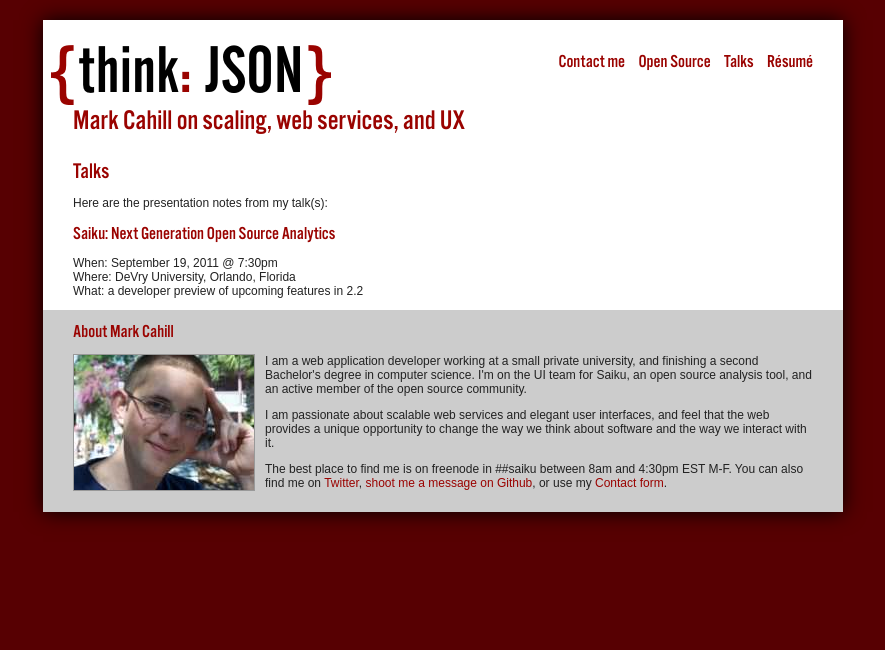
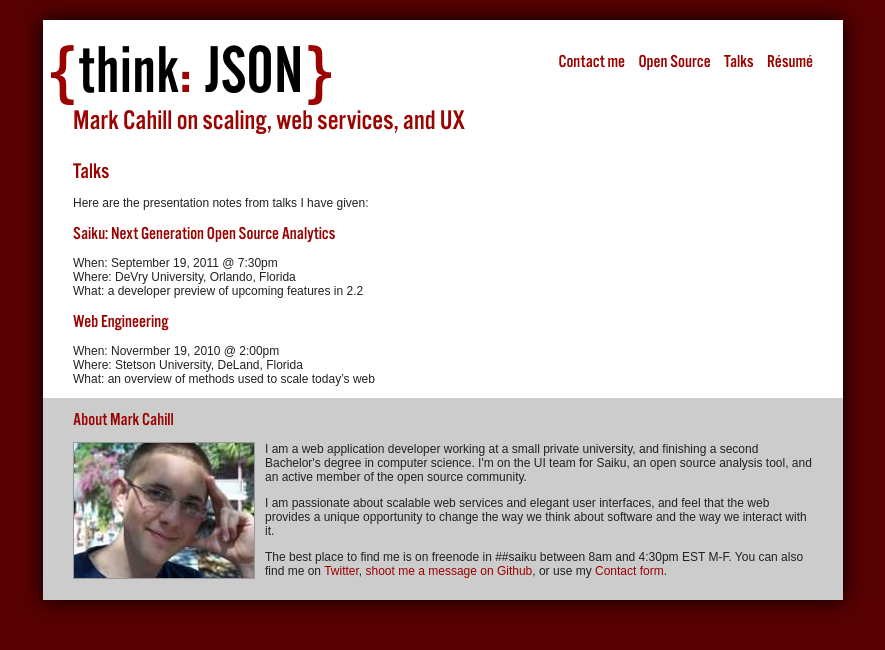
Before and after one commit to thinkjson/thinkjson.github.com, a Jekyll site: the page built from _posts/1900-01-01-talks.md, in a window 1280 px wide. Shown: the top 650 px of the page, without its empty margins (197-1082 px from the left). Built offline with Jekyll 4.4.1, drawn with Linux system fonts in a browser that asks for light colours; nearby versions of some CDN libraries.

Commit message:
Added web engineering talk

```diff
--- a/_posts/1900-01-01-talks.md
+++ b/_posts/1900-01-01-talks.md
@@ -3,9 +3,14 @@
 layout: page
 ---
 
-Here are the presentation notes from my talk(s):
+Here are the presentation notes from talks I have given:
 
 ### [Saiku: Next Generation Open Source Analytics](http://www.thinkjson.com/talks/2011-09-19/)
 When: September 19, 2011 @ 7:30pm
 Where: DeVry University, Orlando, Florida
 What: a developer preview of upcoming features in 2.2
+
+### [Web Engineering](http://www.thinkjson.com/talks/Web%20Engineering.pdf)
+When: Novermber 19, 2010 @ 2:00pm
+Where: Stetson University, DeLand, Florida
+What: an overview of methods used to scale today's web
```
Also changed, not shown: 1 other file.
